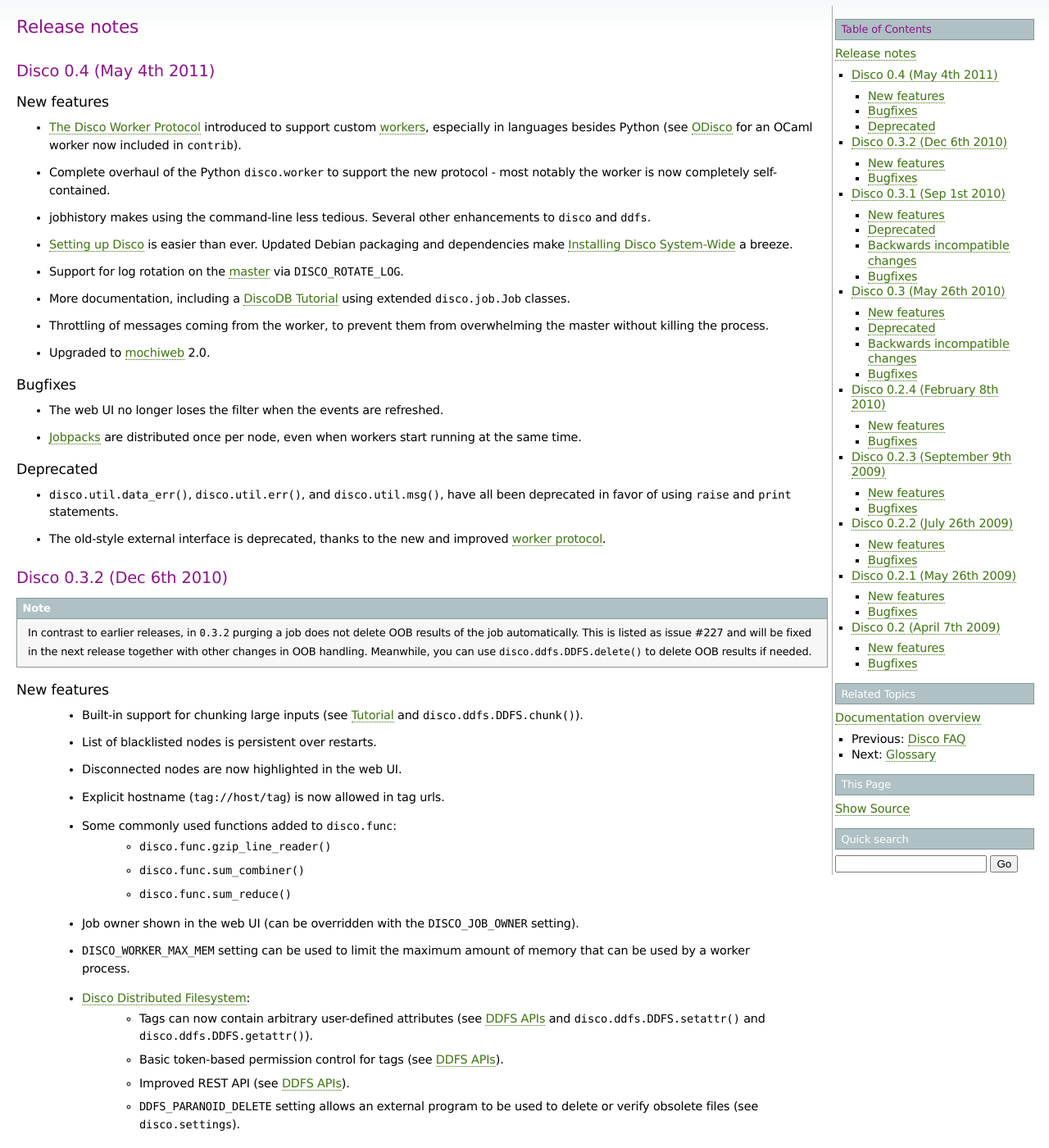
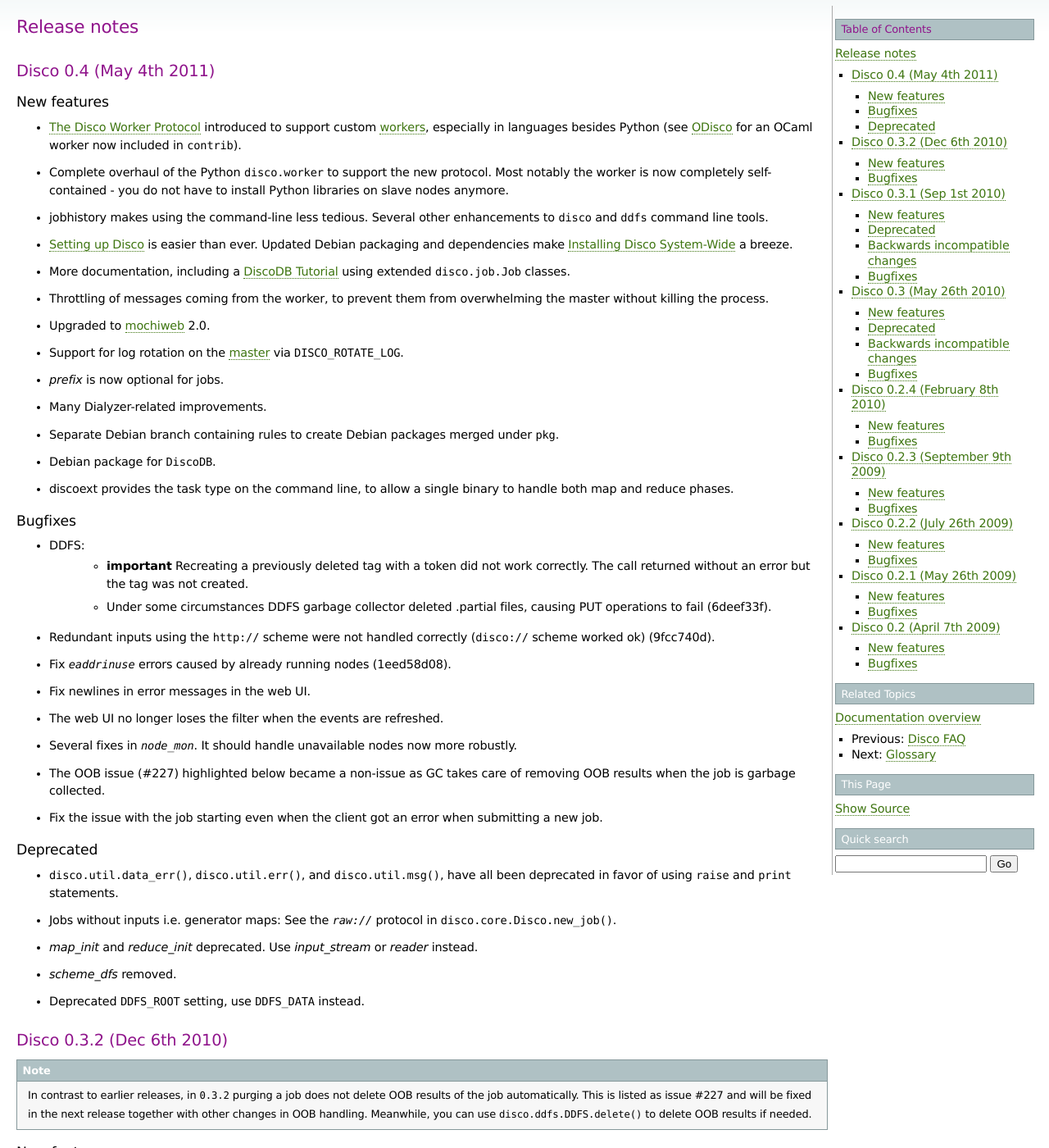
Before and after one commit to discoproject/disco, a Sphinx documentation site: the page built from doc/releases.rst, in a window 1280 px wide and 1400 px high. Shown: the whole window at 82% size. Built offline with Sphinx 7.4.7, drawn with Linux system fonts in a browser that asks for light colours.

Commit message:
enhanced release notes for 0.4

```diff
--- a/doc/releases.rst
+++ b/doc/releases.rst
@@ -11,31 +11,52 @@
   especially in languages besides Python
   (see `ODisco <https://github.com/pmundkur/odisco>`_
   for an OCaml worker now included in ``contrib``).
-- Complete overhaul of the Python :mod:`disco.worker` to support the new protocol -
-  most notably the worker is now completely self-contained.
+- Complete overhaul of the Python :mod:`disco.worker` to support the new protocol.
+  Most notably the worker is now completely self-contained - you do not have to
+  install Python libraries on slave nodes anymore.
 - :ref:`jobhistory` makes using the command-line less tedious.
-  Several other enhancements to :mod:`disco <discocli>` and :mod:`ddfs <ddfscli>`.
+  Several other enhancements to :mod:`disco <discocli>` and :mod:`ddfs <ddfscli>`
+  command line tools.
 - :ref:`setup` is easier than ever.
   Updated Debian packaging and dependencies make :ref:`install_sys` a breeze.
-- Support for log rotation on the :term:`master` via :envvar:`DISCO_ROTATE_LOG`.
 - More documentation, including a :ref:`discodb_tutorial`
   using extended :class:`disco.job.Job` classes.
 - Throttling of messages coming from the worker,
   to prevent them from overwhelming the master without killing the process.
 - Upgraded to `mochiweb <https://github.com/mochi/mochiweb>`_ 2.0.
+- Support for log rotation on the :term:`master` via :envvar:`DISCO_ROTATE_LOG`.
+- *prefix* is now optional for jobs.
+- Many Dialyzer-related improvements.
+- Separate Debian branch containing rules to create Debian packages merged under ``pkg``.
+- Debian package for :mod:`DiscoDB`.
+- :ref:`discoext` provides the task type on the command line, to allow a single
+  binary to handle both map and reduce phases.
 
 Bugfixes
 ''''''''
+- DDFS:
+    - **important** Recreating a previously deleted tag with a
+      token did not work correctly. The call returned without an error but the tag
+      was not created.
+    - Under some circumstances DDFS garbage collector deleted .partial files,
+      causing PUT operations to fail (6deef33f).
+- Redundant inputs using the ``http://`` scheme were not handled correctly (``disco://`` scheme worked ok) (9fcc740d).
+- Fix `eaddrinuse` errors caused by already running nodes (1eed58d08).
+- Fix newlines in error messages in the web UI.
 - The web UI no longer loses the filter when the events are refreshed.
-- :ref:`Jobpacks <jobpack>` are distributed once per node,
-  even when workers start running at the same time.
+- Several fixes in `node_mon`. It should handle unavailable nodes now more robustly.
+- The OOB issue (#227) highlighted below became a non-issue as GC takes care of removing OOB results when the job is garbage collected.
+- Fix the issue with the job starting even when the client got an error when submitting a new job.
+
 
 Deprecated
 ''''''''''
 - :func:`disco.util.data_err`, :func:`disco.util.err`, and :func:`disco.util.msg`,
   have all been deprecated in favor of using ``raise`` and ``print`` statements.
-- The old-style :ref:`external <discoext>` interface is deprecated,
-  thanks to the new and improved :ref:`worker protocol <worker_protocol>`.
+- Jobs without inputs i.e. generator maps: See the `raw://` protocol in :meth:`disco.core.Disco.new_job`.
+- *map_init* and *reduce_init* deprecated. Use *input_stream* or *reader* instead.
+- *scheme_dfs* removed.
+- Deprecated ``DDFS_ROOT`` setting, use ``DDFS_DATA`` instead.
 
 Disco 0.3.2 (Dec 6th 2010)
 --------------------------
```
Also changed, not shown: 1 other file.
